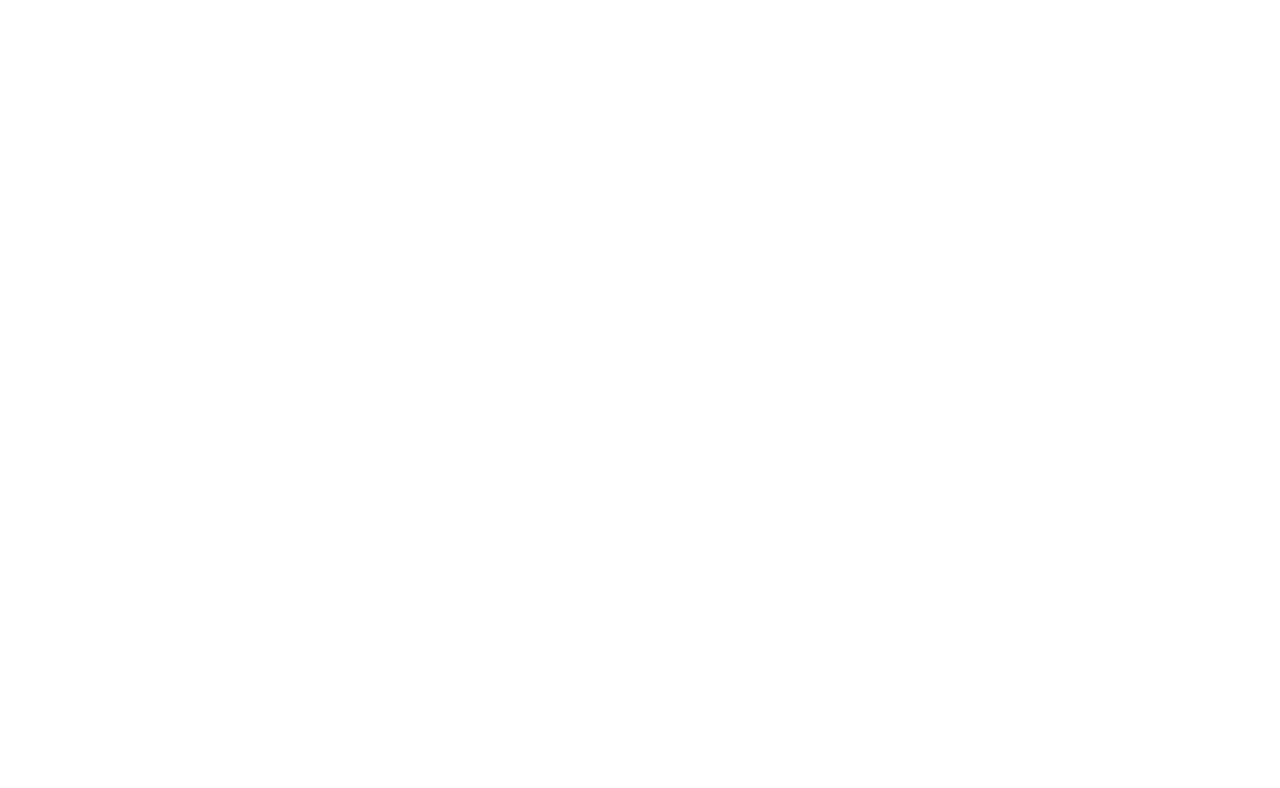
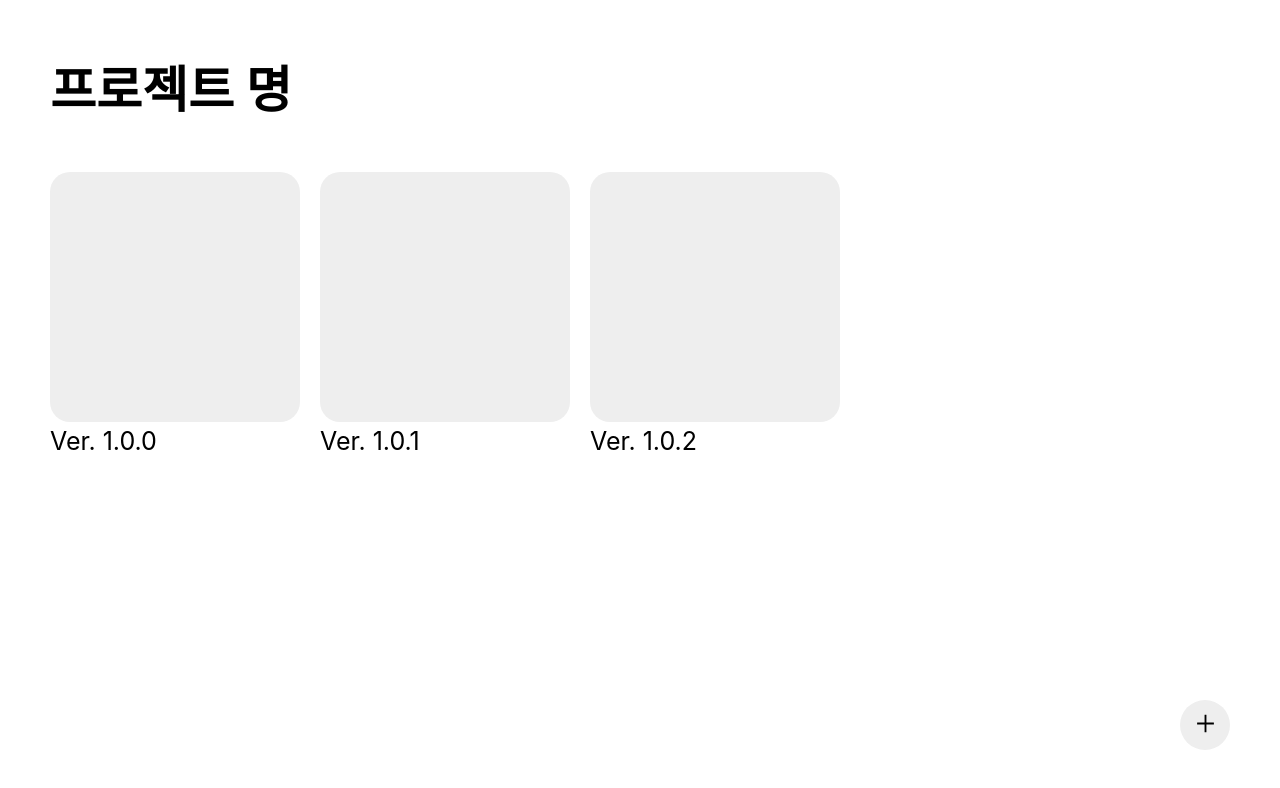
Before and after one commit to whara123/testcase_analysis, a React (Create React App) app: page /project/1 in a window 1280 px wide. Before the commit this address had no page. Shown: the top 788 px of the page. Built offline with nearby package versions, Linux system fonts and the light colour scheme.

Commit message:
💄 🎨 페이지 스타일 작업 및 패키지 설치

```diff
--- a/package.json
+++ b/package.json
@@ -10,12 +10,15 @@
     "prettier": "^2.7.1",
     "react": "^18.2.0",
     "react-dom": "^18.2.0",
+    "react-icons": "^4.4.0",
     "react-redux": "^8.0.2",
     "react-router-dom": "^6.3.0",
     "react-scripts": "5.0.1",
     "redux": "^4.2.0",
+    "sheetjs": "^2.0.0",
     "styled-components": "^5.3.5",
-    "web-vitals": "^2.1.4"
+    "web-vitals": "^2.1.4",
+    "xlsx": "^0.18.5"
   },
   "scripts": {
     "start": "react-scripts start",
--- a/src/App.js
+++ b/src/App.js
@@ -13,7 +13,7 @@
       <BrowserRouter>
         <Routes>
           <Route path="/" element={<Main />} />
-          <Route path="/project" element={<Project />} />
+          <Route path="/project/:id" element={<Project />} />
           <Route path="/versiondata" element={<Versiondata />} />
         </Routes>
       </BrowserRouter>
--- a/src/index.js
+++ b/src/index.js
@@ -6,7 +6,7 @@
 
 const root = ReactDOM.createRoot(document.getElementById('root'));
 root.render(
-  <Provider store={store}>
-    <App />
-  </Provider>,
+  // <Provider store={store}>
+  <App />,
+  // </Provider>,
 );
--- a/src/pages/Main.js
+++ b/src/pages/Main.js
@@ -1,5 +1,74 @@
 import React from 'react';
+import styled from 'styled-components';
+import { AiOutlinePlus } from 'react-icons/ai';
 
 export default function Main() {
-  return <>메인</>;
+  const testArr = [
+    { title: '원티드페이지' },
+    { title: '원티드프리랜서' },
+    { title: '원티드AI' },
+  ];
+
+  return (
+    <MainWrap>
+      <PageTitle>TestCase 결과 분석기</PageTitle>
+      <ProjectList>
+        {testArr.map(({ title }) => (
+          <ProjectItem key={title}>
+            <ProjectButton></ProjectButton>
+            <ProjectTitle>{title}</ProjectTitle>
+          </ProjectItem>
+        ))}
+      </ProjectList>
+
+      <ButtonPos>
+        <AddButton>
+          <AiOutlinePlus />
+        </AddButton>
+      </ButtonPos>
+    </MainWrap>
+  );
 }
+
+const MainWrap = styled.header`
+  padding: 50px;
+`;
+
+const PageTitle = styled.h1`
+  font-size: 50px;
+  margin-bottom: 50px;
+`;
+
+const AddButton = styled.button`
+  width: 50px;
+  height: 50px;
+  border-radius: 50px;
+  background-color: #eee;
+  font-size: 25px;
+  line-height: 25px;
+`;
+
+const ButtonPos = styled.div`
+  position: fixed;
+  bottom: 50px;
+  right: 50px;
+`;
+
+const ProjectList = styled.ul`
+  display: flex;
+  gap: 20px;
+  flex-wrap: wrap;
+`;
+
+const ProjectItem = styled.li``;
+
+const ProjectButton = styled.button`
+  width: 250px;
+  height: 250px;
+  border-radius: 20px;
+  background-color: #eee;
+`;
+
+const ProjectTitle = styled.p`
+  font-size: 25px;
+`;
--- a/src/pages/Project.js
+++ b/src/pages/Project.js
@@ -1,5 +1,76 @@
-import React from 'react';
+import React, { useState } from 'react';
+import styled from 'styled-components';
+import { AiOutlinePlus } from 'react-icons/ai';
 
 export default function Project() {
-  return <>프로젝트</>;
+  const testArr = [{ title: '1.0.0' }, { title: '1.0.1' }, { title: '1.0.2' }];
+
+  const [openUI, setOpenUI] = useState(false);
+  const handleUI = () => {
+    setOpenUI(!openUI);
+  };
+
+  return (
+    <MainWrap>
+      <PageTitle>프로젝트 명</PageTitle>
+      <ProjectList>
+        {testArr.map(({ title }) => (
+          <ProjectItem key={title}>
+            <ProjectButton></ProjectButton>
+            <ProjectTitle>Ver. {title}</ProjectTitle>
+          </ProjectItem>
+        ))}
+      </ProjectList>
+
+      <ButtonPos>
+        <AddButton onClick={handleUI}>
+          {openUI && <input type="file" />}
+          <AiOutlinePlus />
+        </AddButton>
+      </ButtonPos>
+    </MainWrap>
+  );
 }
+
+const MainWrap = styled.header`
+  padding: 50px;
+`;
+
+const PageTitle = styled.h1`
+  font-size: 50px;
+  margin-bottom: 50px;
+`;
+
+const AddButton = styled.button`
+  width: 50px;
+  height: 50px;
+  border-radius: 50px;
+  background-color: #eee;
+  font-size: 25px;
+  line-height: 25px;
+`;
+
+const ButtonPos = styled.div`
+  position: fixed;
+  bottom: 50px;
+  right: 50px;
+`;
+
+const ProjectList = styled.ul`
+  display: flex;
+  gap: 20px;
+  flex-wrap: wrap;
+`;
+
+const ProjectItem = styled.li``;
+
+const ProjectButton = styled.button`
+  width: 250px;
+  height: 250px;
+  border-radius: 20px;
+  background-color: #eee;
+`;
+
+const ProjectTitle = styled.p`
+  font-size: 25px;
+`;
--- a/src/redux/configStore.js
+++ b/src/redux/configStore.js
@@ -1,5 +1,5 @@
-import { createStore, combineReducers } from 'redux';
+// import { createStore, combineReducers } from 'redux';
 
-const rootReducer = combineReducers({});
-const store = createStore(rootReducer);
-export default store;
+// const rootReducer = combineReducers({});
+// const store = createStore(rootReducer);
+// export default store;
```
Also changed, not shown: 1 other file (tests, documents, lock files or other folders).
